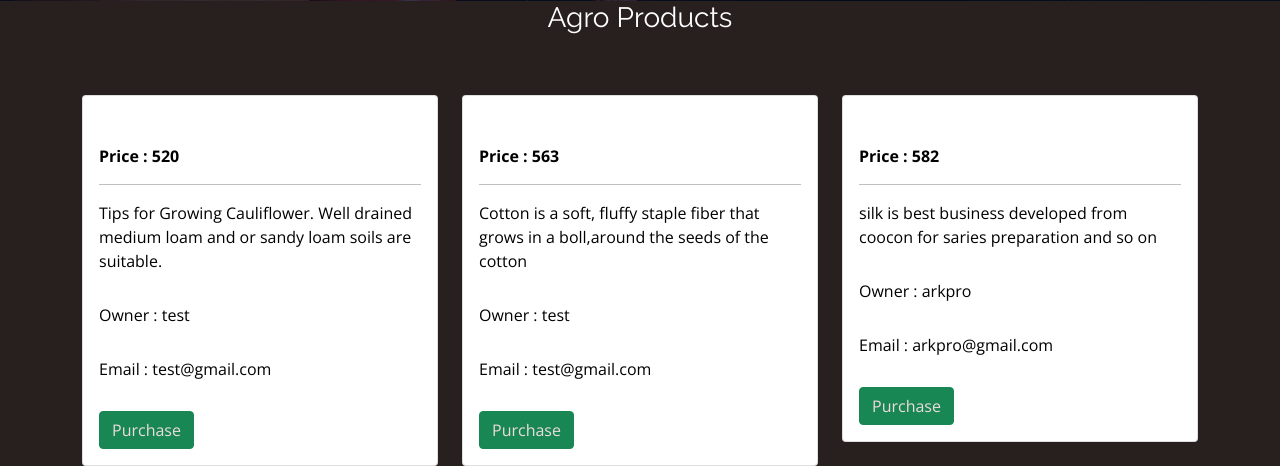
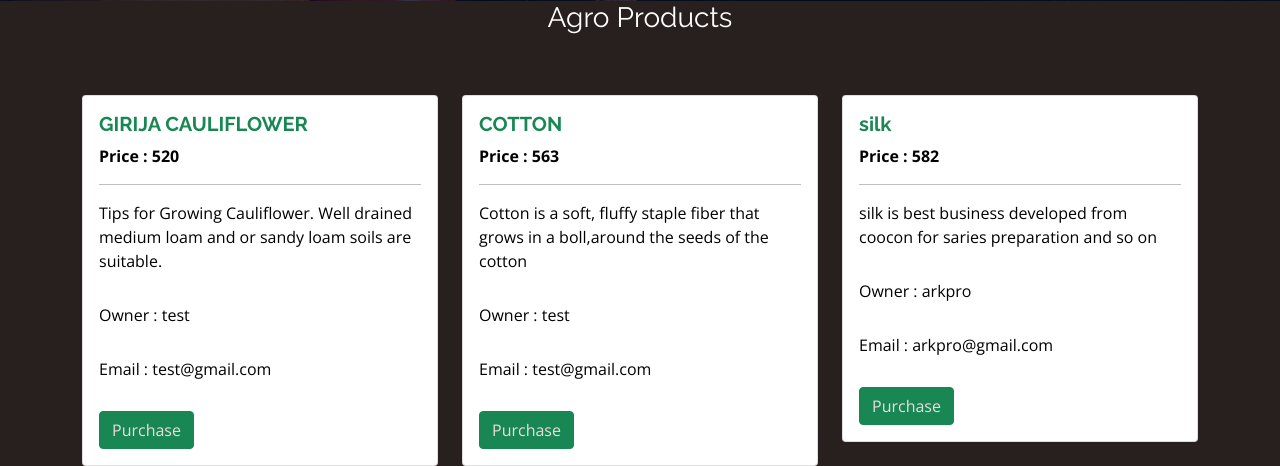
Before and after one commit to Ashwini-ash-000/dbms-agro-good-market, a Flask app: page /agroproducts in a window 1280 px wide. Shown: the part 799-1265 px from the top of the page. Run offline with Flask 3, Linux system fonts and the light colour scheme; data comes from the database, SQL or seed files in the repository; parts of the project's set-up code (start-up, migrations or seed data) failed here and were passed over; some libraries are stand-ins or nearby versions.

Commit message:
update style

```diff
--- a/static/assets/css/style.css
+++ b/static/assets/css/style.css
@@ -687,6 +687,7 @@
 #intro .about-btn:hover {
     background: black;
     color: #fff;
+
 }
 
 @-webkit-keyframes pulsate-btn {
--- a/templates/agroproducts.html
+++ b/templates/agroproducts.html
@@ -29,7 +29,7 @@
   <div class="col-sm-4">
     <div class="card">
       <div class="card-body">
-        <b><h5 class="card-title">{{p.productname}}</h5></b>
+        <b><h5 class="card-title" style="color: #198754 ;font-weight: bold">{{p.productname}}</h5></b>
         <b>Price : {{p.price}}</b>
         <hr>
         <p class="card-text">{{p.productdesc}}</p>
```
